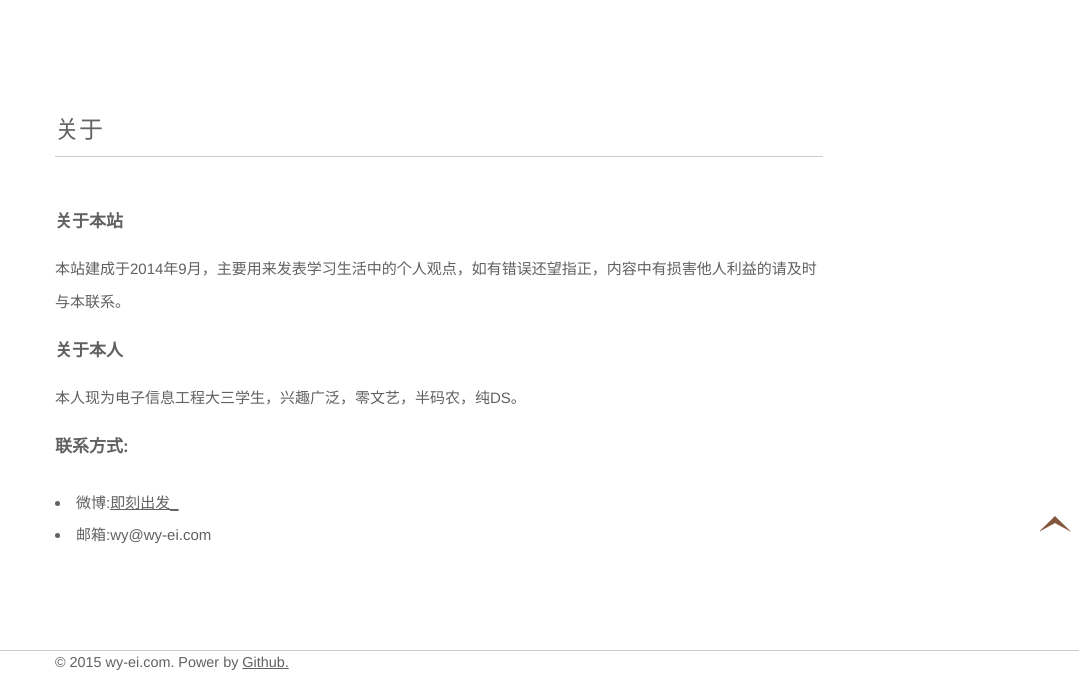
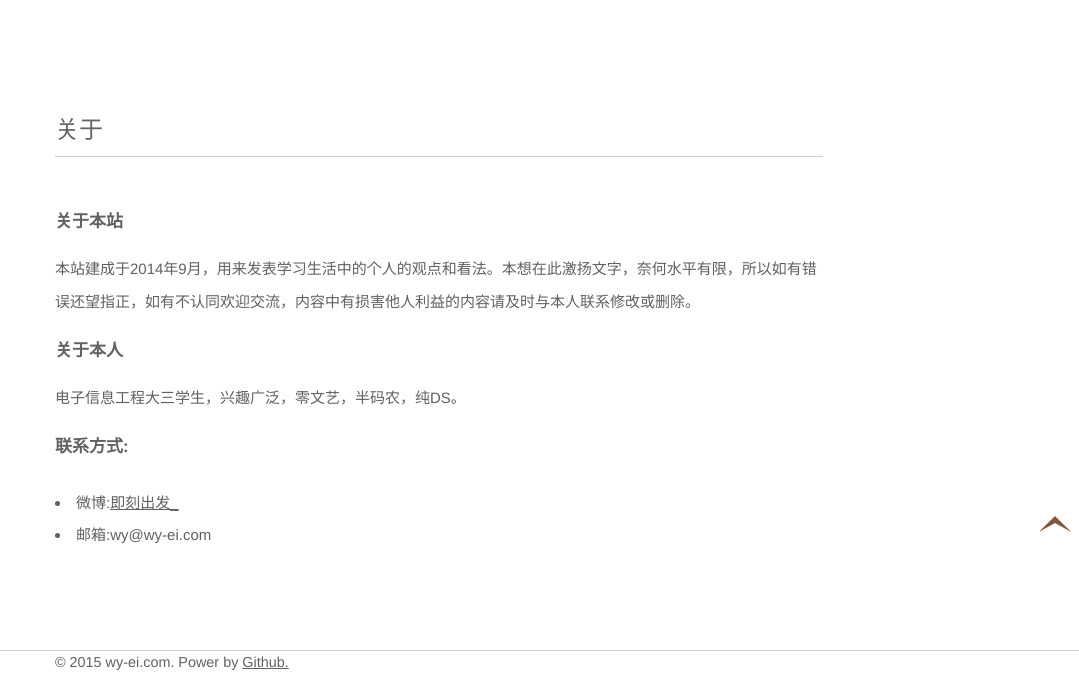
Before and after one commit to muyunzhe/wy-ei.github.io, a Jekyll site: the page built from about.md, in a window 1280 px wide. Shown: the part 336-1009 px from the top of the page, without its empty margins (201-1280 px from the left). Built offline with Jekyll 4.4.1, drawn with Linux system fonts in a browser that asks for light colours; nearby versions of some CDN libraries; Markdown is read by kramdown in place of the engine named in the settings; comment, search, counter and statistics services are not loaded.

Commit message:
post change

```diff
--- a/about.md
+++ b/about.md
@@ -5,11 +5,11 @@ title: 关于
 
 ### 关于本站
 
-本站建成于2014年9月，主要用来发表学习生活中的个人观点，如有错误还望指正，内容中有损害他人利益的请及时与本联系。
+本站建成于2014年9月，用来发表学习生活中的个人的观点和看法。本想在此激扬文字，奈何水平有限，所以如有错误还望指正，如有不认同欢迎交流，内容中有损害他人利益的内容请及时与本人联系修改或删除。
 
 ### 关于本人
 
-本人现为电子信息工程大三学生，兴趣广泛，零文艺，半码农，纯DS。
+电子信息工程大三学生，兴趣广泛，零文艺，半码农，纯DS。
 
 ### 联系方式:
 
```
Also changed, not shown: _posts/literature/2015-01-02-read-list-in-2015.md (+2 -0 lines).
